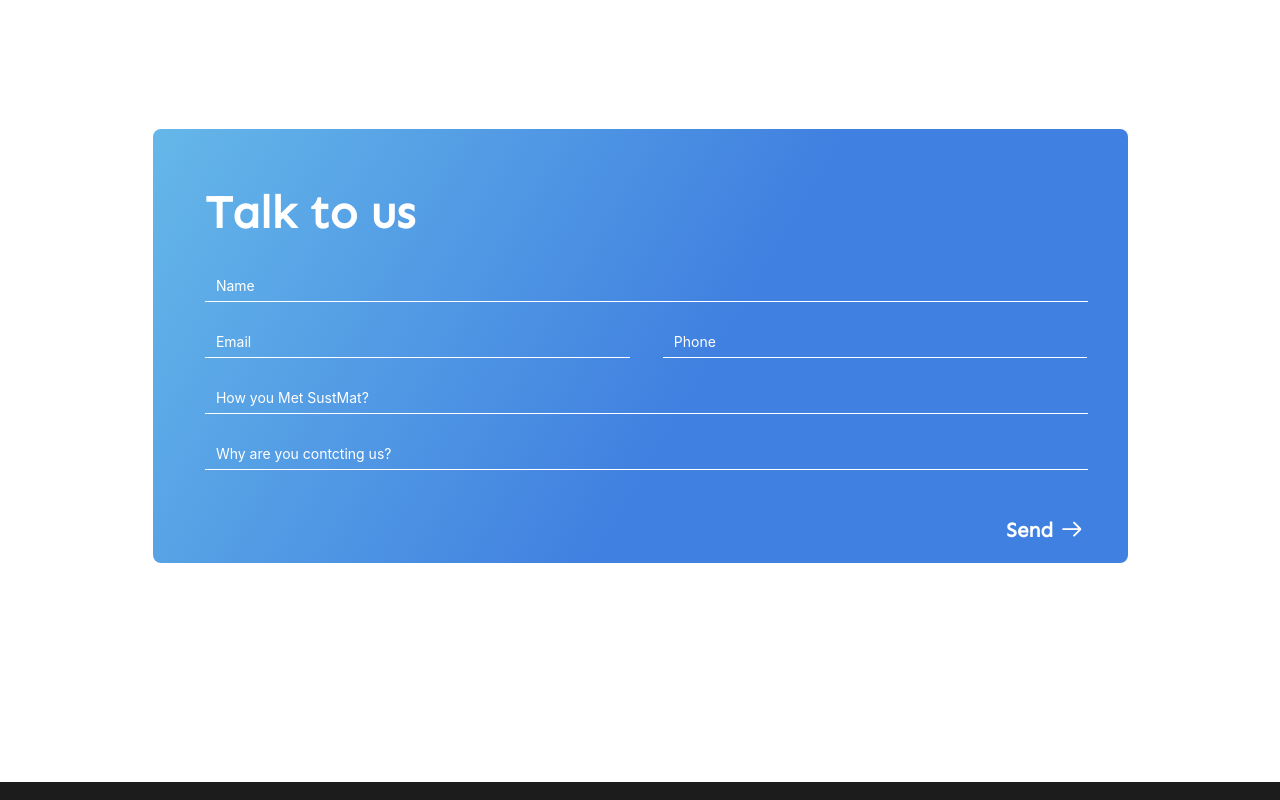
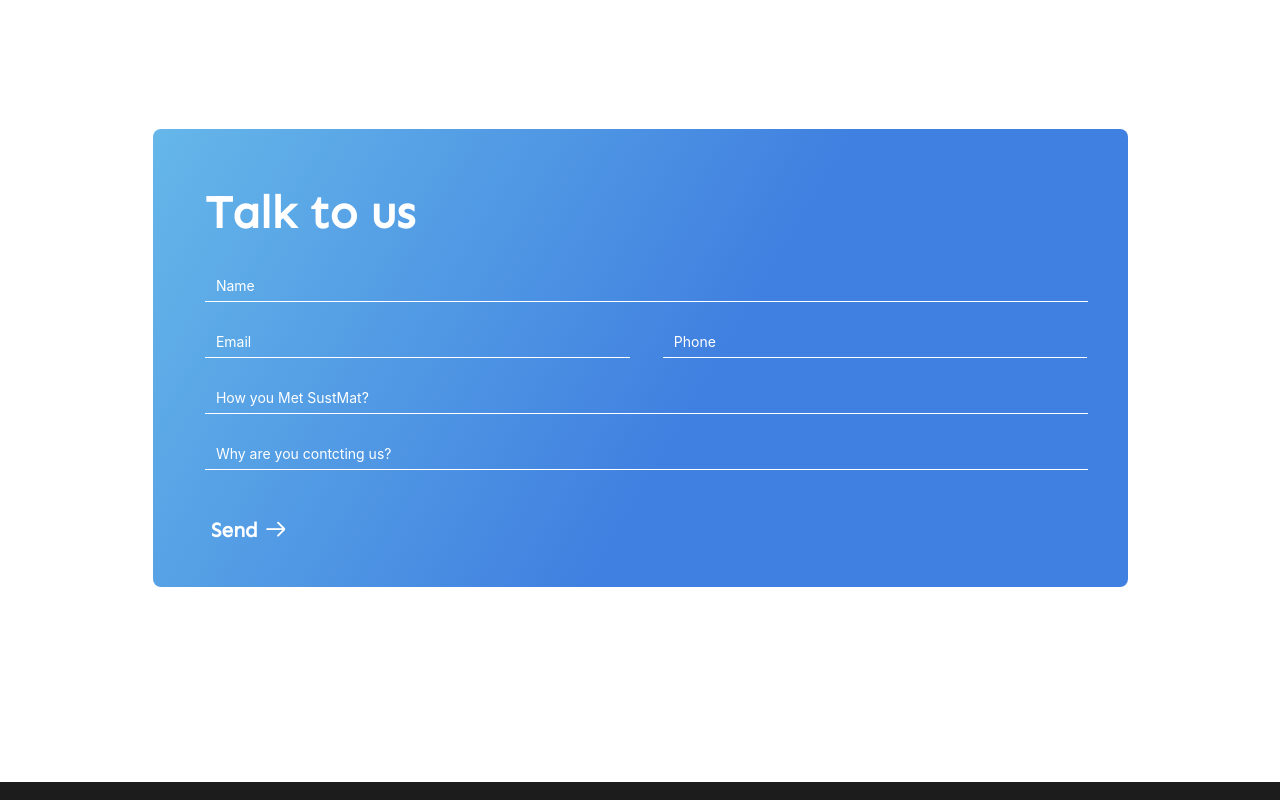
Before and after one commit to citi-onboarding/sustmat-one-page, a React (Create React App) app in the folder client/: page / in a window 1280 px wide. Shown: the part 2380-3180 px from the top of the page. Built offline with nearby package versions, Linux system fonts and the light colour scheme; no server answers.

Commit message:
email working but still must fix

```diff
--- a/client/src/pages/contact/index.tsx
+++ b/client/src/pages/contact/index.tsx
@@ -2,6 +2,7 @@ import React, { useState } from "react";
 import { SendIcon, sentIcon } from "../../assets";
 import { Container, Title, SendWord, Image, SendContainer, InformationContainer, TitleContainer, Icon, TitleText, ModalDescription } from "./styles";
 import { Form, Input, Modal } from 'antd';
+import api from "../../services/api";
 
 
 export const ContactUs = () => {
@@ -21,10 +22,27 @@ export const ContactUs = () => {
       setIsModalOpen(true);
     }
 
-    const onFinish = (values: any) => {
-        console.log('Success:', values);
-        showModal();
-      };
+    const onFinishFailed = (errorInfo: any) => {
+        console.log('Failed:', errorInfo);
+    };
+
+    const [name, setName] = useState('');
+    const [phone, setPhone] = useState('');
+    const [email, setEmail] = useState('');
+    const [messageHowYouMet, setMessageHowYouMet] = useState('');
+    const [messageWhyAreYouInContact, setmessageWhyAreYouInContact] = useState('');
+
+    const getContact = async (e: { preventDefault: () => void }) => {
+        try {
+            e.preventDefault();
+            await api.post('email', {name, email, messageHowYouMet, messageWhyAreYouInContact, phone});
+            console.log('success')
+            showModal();
+        } catch (error) {
+            console.log(error);
+            alert('Ocorreu um erro, tente novamente.')
+        }
+    }
 
 
 
@@ -33,57 +51,88 @@ export const ContactUs = () => {
             <Title>Talk to us</Title>
             <Form
                 name="basic"
-                onFinish={onFinish}
-                autoComplete="off"
+                onFinish={getContact}
+                autoComplete="on"
+                onFinishFailed={onFinishFailed}
+                style={{display: 'flex', flexDirection: 'column', justifyContent: 'space-around', alignItems: 'flex-start', width: '100%'}}
             >
-                <Form.Item>
+                <Form.Item
+                    rules={[{ required: true, message: 'Please input your name!' }]}
+                >
                     <Input
                         placeholder="Name"
-                        /* color="#ffffff" */
+                        value={name}
+                        onChange={(e) => { setName(e.target.value) }}
                         style={{
                             color: '#ffffff',
                         }}
+                        required={true}
                     />
                 </Form.Item>
                 <InformationContainer>
-                    <Form.Item>
+                    <Form.Item
+                        rules={[{ required: true, message: 'Please input your email!' }]}
+                    >
                         <Input
                             placeholder="Email"
+                            value={email}
+                            onChange={(e) => { setEmail(e.target.value) }}
                             style={{
                                 color: '#ffffff',
                             }}
+                            required={true}
                         />
                     </Form.Item>
-                    <Form.Item>
+                    <Form.Item
+                        rules={[{ required: true, message: 'Please input your phone' }]}
+                    >
                         <Input
                             placeholder="Phone"
+                            value={phone}
+                            onChange={(e) => { setPhone(e.target.value) }}
                             style={{
                                 color: '#ffffff',
                             }}
+                            required={true}
                         />
                     </Form.Item>
                 </InformationContainer>
-                <Form.Item>
+                <Form.Item
+                    rules={[{ required: true, message: 'Please, tell us how you met SustMat.' }]}
+                >
                     <Input
                         placeholder="How you Met SustMat?"
+                        value={messageHowYouMet}
+                        onChange={(e) => { setMessageHowYouMet(e.target.value) }}
                         style={{
                             color: '#ffffff',
                         }}
+                        required={true}
                     />
                 </Form.Item>
-                <Form.Item>
+                <Form.Item
+                    rules={[{ required: true, message: 'Please, leave your message.' }]}
+                >
                     <Input
                         placeholder="Why are you contcting us?"
+                        value={messageWhyAreYouInContact}
+                        onChange={(e) => { setmessageWhyAreYouInContact(e.target.value) }}
                         style={{
                             color: '#ffffff',
                         }}
+                        required={true}
                     />
                 </Form.Item>
+
+                <Form.Item style={{ alignSelf: 'flex-end' }}>
+                    <SendContainer onClick={getContact}>
+                        <SendWord>Send</SendWord>
+                        <Image src={SendIcon} />
+                    </SendContainer>
+                </Form.Item>
+
             </Form>
-            <SendContainer onClick={onFinish}>
-                <SendWord>Send</SendWord>
-                <Image src={SendIcon} />
-            </SendContainer>
+
 
             <Modal
                 style={{
--- a/client/src/pages/contact/styles.ts
+++ b/client/src/pages/contact/styles.ts
@@ -35,6 +35,10 @@ export const Container = styled.div`
     }
     .ant-modal .ant-modal-close {
         display: none;
+    }
+
+    .ant-form-item{
+        width: 100%;
     }
 
 `;
```
